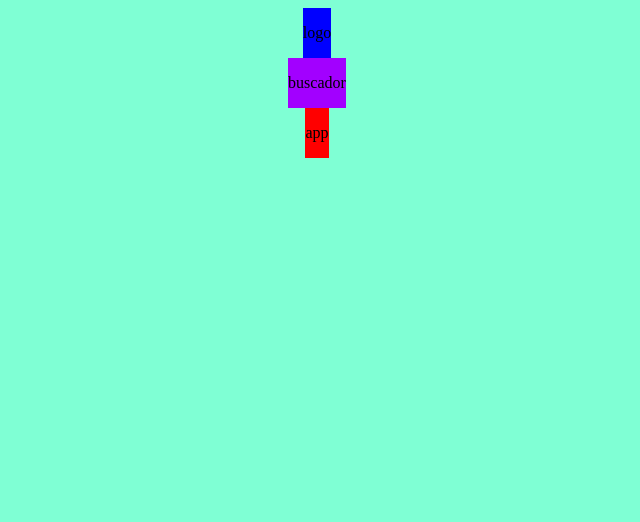
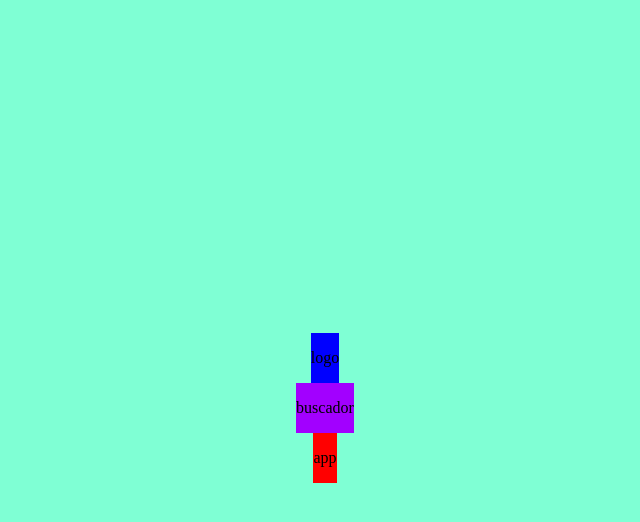
Before and after one commit to FernandADaye/Clone_Google, a plain HTML site: page pages/index.html in a window 1280 px wide. Shown: the whole page, without its empty margins (323-963 px from the left). Drawn offline with Linux system fonts and the light colour scheme.

Commit message:
centrar elementos ➡⬅

```diff
--- a/pages/index.css
+++ b/pages/index.css
@@ -1,5 +1,7 @@
 body{
     background-color: aquamarine;
+    width: 100vw;
+    height:100vh;
 
 }
 
@@ -8,6 +10,8 @@ body{
     justify-content: center;
     flex-direction: column;
     align-items: center;
+    width: 100%;
+    height: 100%;
 }
 
 .body_logo{
```
